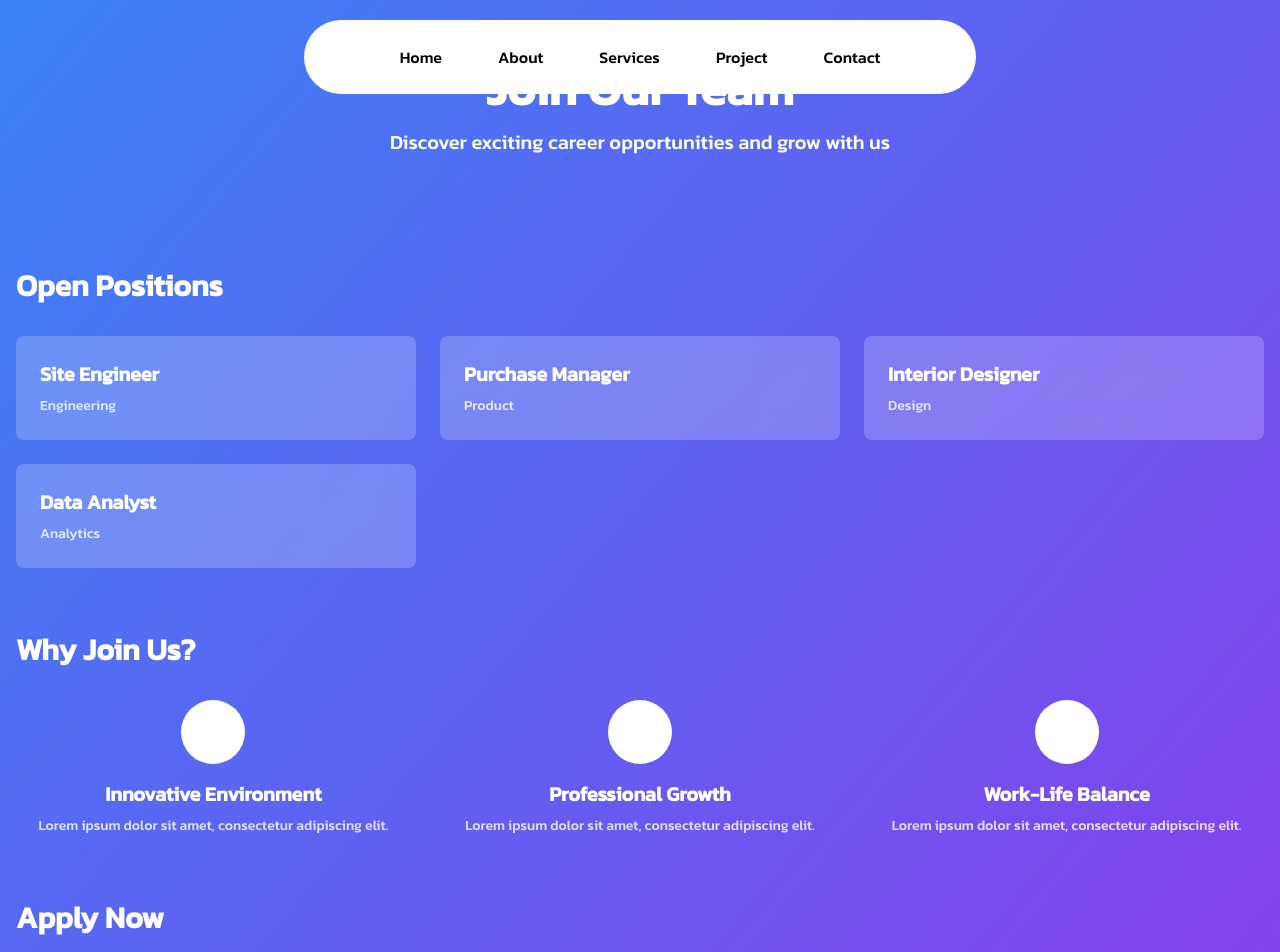
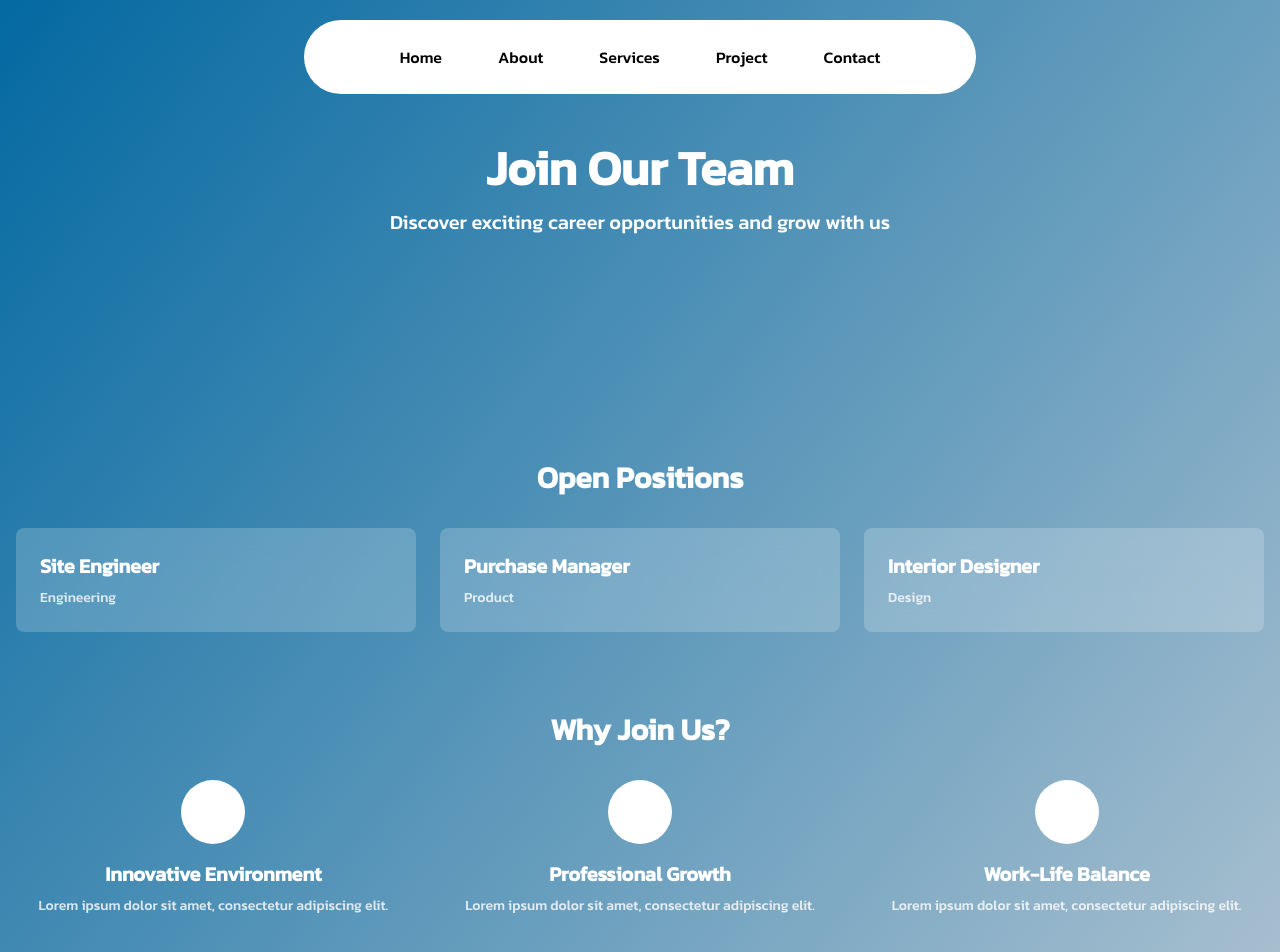
Before and after one commit to AkshayKalamkarr/supremeinfrastructure, a Next.js app: page /contact/career in a window 1280 px wide. Shown: the top 952 px of the page. Built offline with nearby package versions, Linux system fonts and the light colour scheme.

Commit message:
new code

```diff
--- a/app/contact/career/page.jsx
+++ b/app/contact/career/page.jsx
@@ -28,20 +28,19 @@ const CareerPage = () => {
         { title: 'Site Engineer', department: 'Engineering' },
         { title: 'Purchase Manager', department: 'Product' },
         { title: 'Interior Designer', department: 'Design' },
-        { title: 'Data Analyst', department: 'Analytics' },
+
     ];
 
     return (
-
-            <div className="min-h-screen bg-gradient-to-br from-blue-500 to-purple-600 text-white">
-                <header className="py-16 text-center ">
+        <div className="min-h-screen bg-gradient-to-br from-sky-700 to-gray-300 text-white">
+            <header className="py-36 text-center">
                 <h1 className="text-5xl font-bold mb-4">Join Our Team</h1>
                 <p className="text-xl">Discover exciting career opportunities and grow with us</p>
             </header>
 
-                <main className="container mx-auto px-4 py-12 ">
-                    <section className="mb-16">
-                        <h2 className="text-3xl font-semibold mb-8">Open Positions</h2>
+            <main className="container mx-auto px-4 py-20">
+                <section className="mb-20">
+                    <h2 className="text-3xl font-semibold mb-8 text-center">Open Positions</h2>
                     <div className="grid grid-cols-1 md:grid-cols-2 lg:grid-cols-3 gap-6">
                         {jobs.map((job, index) => (
                             <motion.div
@@ -57,8 +56,8 @@ const CareerPage = () => {
                     </div>
                 </section>
 
-                    <section className="mb-16">
-                        <h2 className="text-3xl font-semibold mb-8">Why Join Us?</h2>
+                <section className="mb-20">
+                    <h2 className="text-3xl font-semibold mb-8 text-center">Why Join Us?</h2>
                     <div className="grid grid-cols-1 md:grid-cols-2 lg:grid-cols-3 gap-8">
                         {['Innovative Environment', 'Professional Growth', 'Work-Life Balance'].map((benefit, index) => (
                             <motion.div
@@ -79,7 +78,7 @@ const CareerPage = () => {
                 </section>
 
                 <section>
-                        <h2 className="text-3xl font-semibold mb-8">Apply Now</h2>
+                    <h2 className="text-3xl font-semibold mb-8 text-center">Apply Now</h2>
                     <form onSubmit={handleSubmit} className="max-w-2xl mx-auto bg-white bg-opacity-20 backdrop-filter backdrop-blur-lg rounded-lg p-8">
                         <div className="mb-6">
                             <label htmlFor="name" className="block mb-2 text-sm font-medium">Full Name</label>
@@ -141,10 +140,7 @@ const CareerPage = () => {
                     </form>
                 </section>
             </main>
-
-
         </div>
-
     );
 };
 
```
Lines whose indentation alone changed are shown as unchanged.
